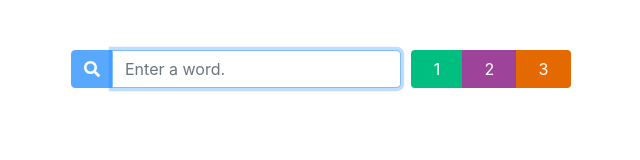
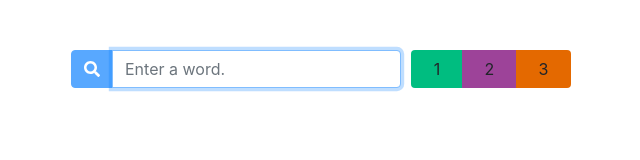
Before and after one commit to wmcooper2/Total-English-Assistant-for-Web, a React (Create React App) app: page / in a window 1280 px wide. Shown: the top 160 px of the page, without its empty margins (279-919 px from the left). Built offline with nearby package versions, Linux system fonts and the light colour scheme.

Commit message:
Minor change to button stylings.

```diff
--- a/src/components/gradeBtns.jsx
+++ b/src/components/gradeBtns.jsx
@@ -10,7 +10,7 @@ const GradeBtn = props => {
   let gradeBorder = "1px solid transparent";
   return (
     <div
-      className={"btn btn-primary"}
+      className="btn"
       onClick={event => {
         handleClick(event.target.id);
       }}
--- a/src/components/results.jsx
+++ b/src/components/results.jsx
@@ -2,6 +2,8 @@ import React from "react";
 
 const Result = props => {
   const { topResults, searchWord } = props.props;
+
+  //need these to override boostraps behavior
   const grade1 = "rgba(0, 189, 128, 1.0)";
   const grade2 = "rgba(157, 67, 153, 1.0)";
   const grade3 = "rgba(228, 105, 0, 1.0)";
```
